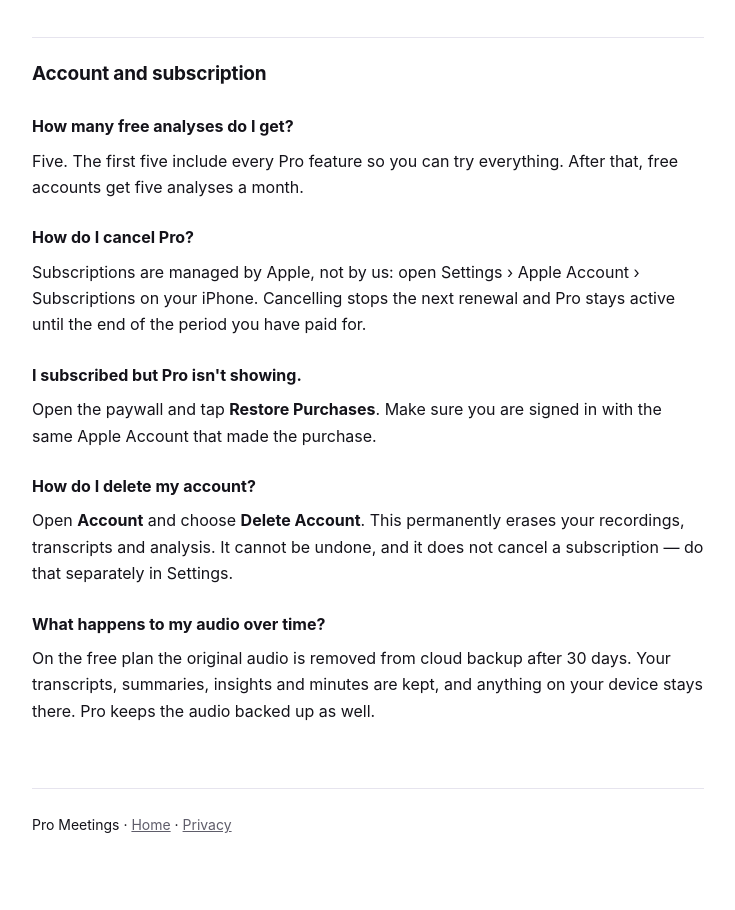
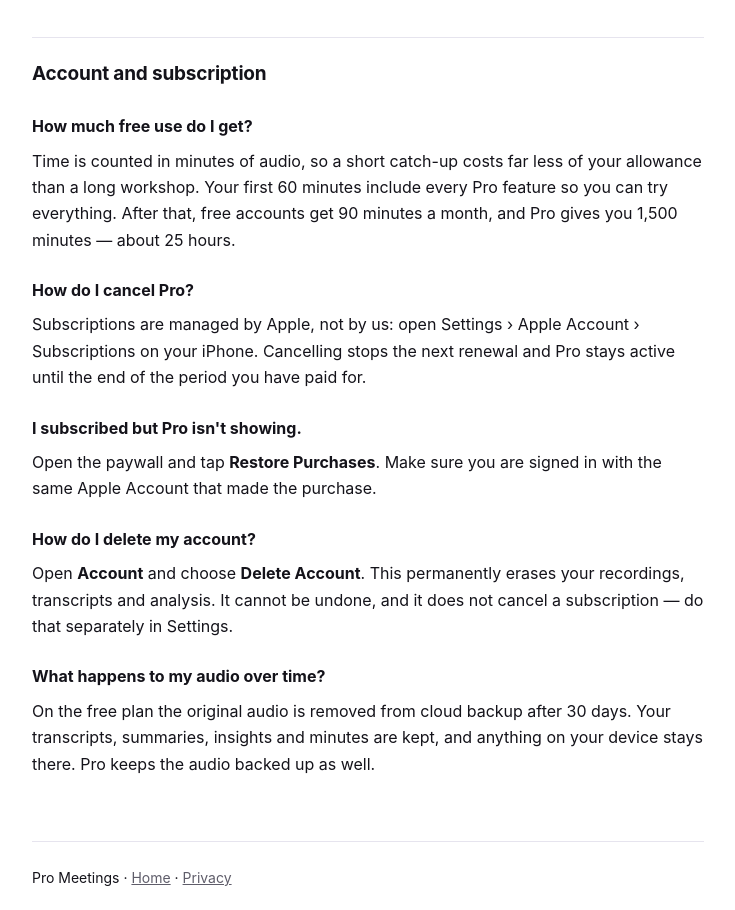
Before and after one commit to AdityaK2128/promeetings-site, a plain HTML site: page support.html in a window 1280 px wide. Shown: the part 1811-2721 px from the top of the page, without its empty margins (272-1007 px from the left). Drawn offline with Linux system fonts and the light colour scheme.

Commit message:
Describe the allowance in minutes, not analyses
Co-Authored-By: Claude Opus 5 <noreply@anthropic.com>

```diff
--- a/support.html
+++ b/support.html
@@ -83,9 +83,11 @@
 
   <h2>Account and subscription</h2>
 
-  <h3>How many free analyses do I get?</h3>
-  <p>Five. The first five include every Pro feature so you can try everything.
-  After that, free accounts get five analyses a month.</p>
+  <h3>How much free use do I get?</h3>
+  <p>Time is counted in minutes of audio, so a short catch-up costs far less of
+  your allowance than a long workshop. Your first 60 minutes include every Pro
+  feature so you can try everything. After that, free accounts get 90 minutes a
+  month, and Pro gives you 1,500 minutes — about 25 hours.</p>
 
   <h3>How do I cancel Pro?</h3>
   <p>Subscriptions are managed by Apple, not by us: open Settings &rsaquo;
```
